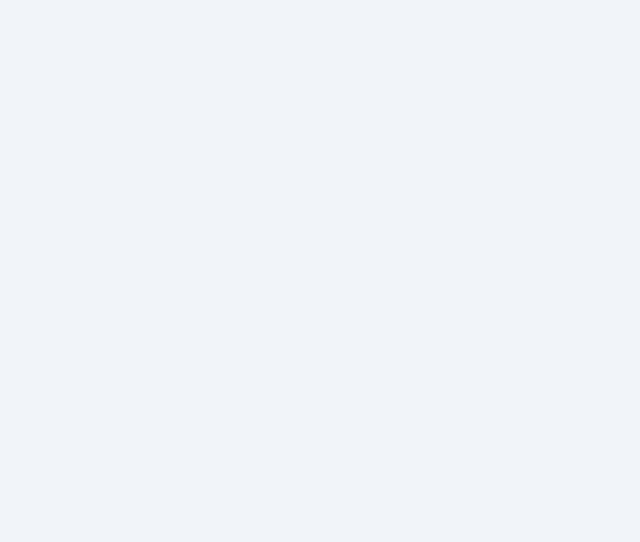
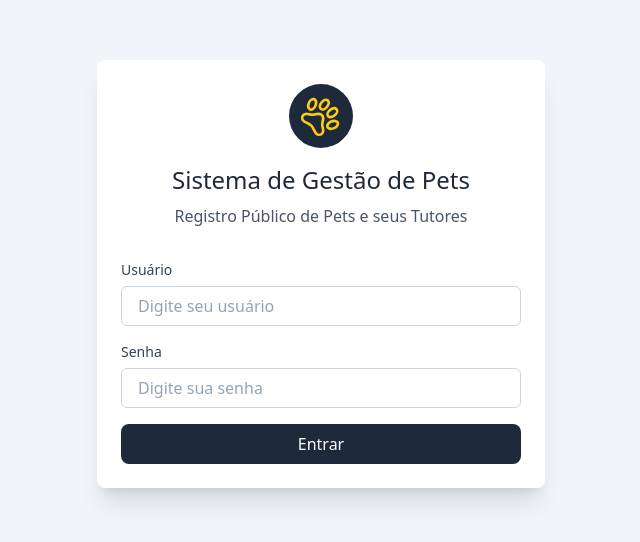
Before and after one commit to BarbaraLemes/barbaraayllonlemes080419, a React (Vite) app: page /login in a window 1280 px wide. Shown: the part 126-668 px from the top of the page, without its empty margins (319-959 px from the left). Built offline with nearby package versions, Linux system fonts and the light colour scheme.

Commit message:
feat(auth): verifica autenticação global ao iniciar aplicação via App.tsx

```diff
--- a/src/App.tsx
+++ b/src/App.tsx
@@ -1,6 +1,12 @@
+import { RouterProvider } from "react-router-dom";
+import { useEffect } from "react";
+import { router } from "./routes/index";
+import { authFacade } from "./modules/auth/services/auth.facade";
+
 export default function App() {
-  return (
-    <>
-    </>
-  )
+  useEffect(() => {
+    authFacade.checkAuth();
+  }, []);
+
+  return <RouterProvider router={router} />;
 }
```
